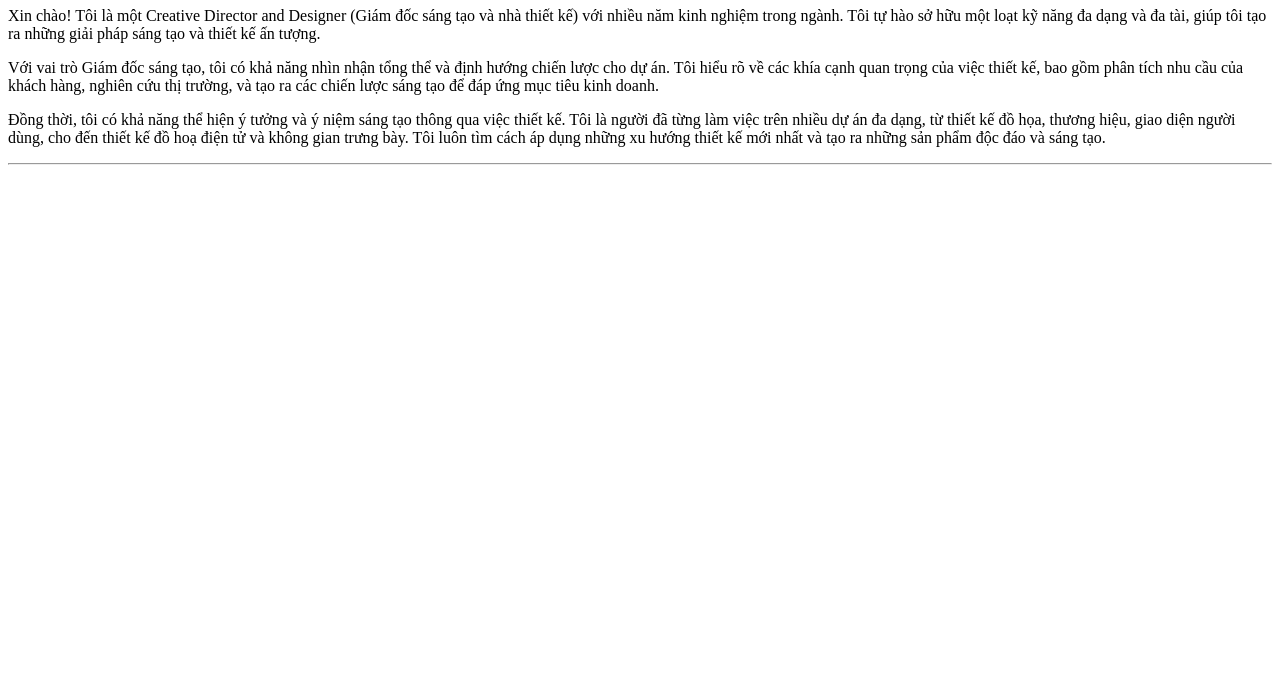
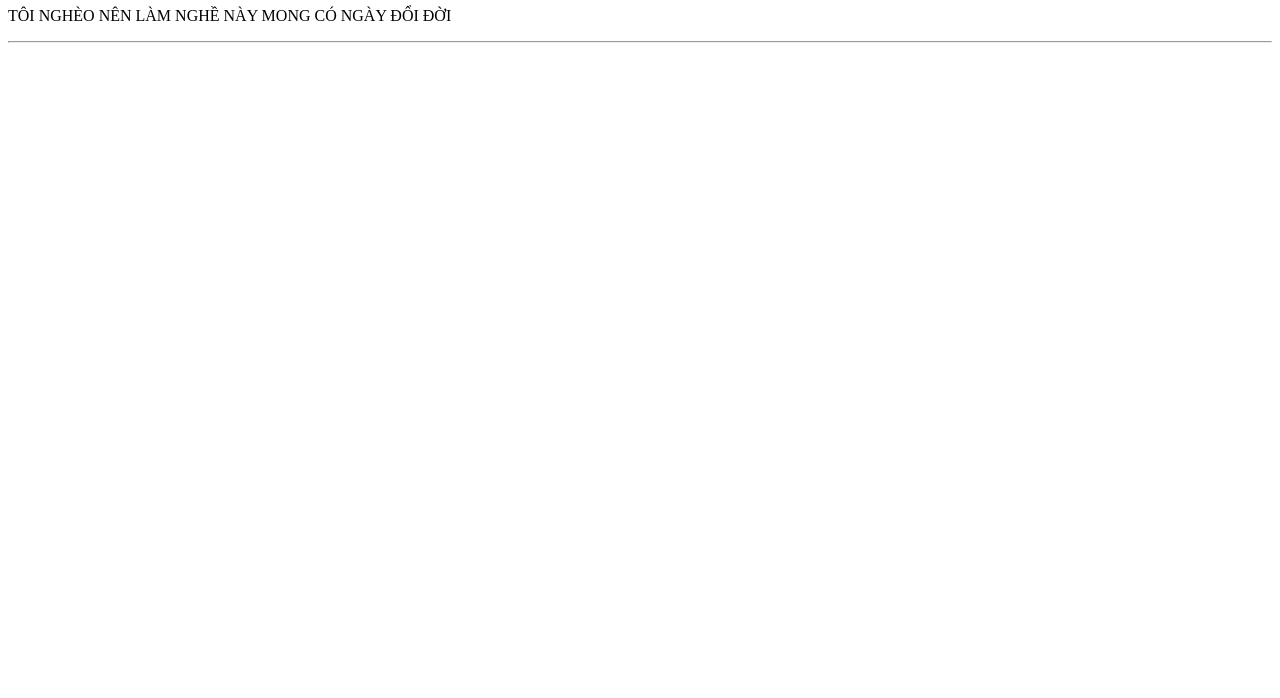
Before and after one commit to Funame2022/Coding-Space, a plain HTML site: page more-info/my-skill.html in a window 1280 px wide. Shown: the part 102-800 px from the top of the page. Drawn offline with Linux system fonts and the light colour scheme.

Commit message:
cập nhật nội dung

```diff
--- a/more-info/my-skill.html
+++ b/more-info/my-skill.html
@@ -16,16 +16,7 @@
   <a href="./my-skill.html"><button>My skill</button></a>
 
   <h1>My skill</h1>
-  <p>Xin chào! Tôi là một Creative Director and Designer (Giám đốc sáng tạo và nhà thiết kế) với nhiều năm kinh nghiệm
-    trong ngành. Tôi tự hào sở hữu một loạt kỹ năng đa dạng và đa tài, giúp tôi tạo ra những giải pháp sáng tạo và thiết
-    kế ấn tượng.</p>
-  <p>Với vai trò Giám đốc sáng tạo, tôi có khả năng nhìn nhận tổng thể và định hướng chiến lược cho dự án. Tôi hiểu rõ
-    về các khía cạnh quan trọng của việc thiết kế, bao gồm phân tích nhu cầu của khách hàng, nghiên cứu thị trường, và
-    tạo ra các chiến lược sáng tạo để đáp ứng mục tiêu kinh doanh.</p>
-  <p>Đồng thời, tôi có khả năng thể hiện ý tưởng và ý niệm sáng tạo thông qua việc thiết kế. Tôi là người đã từng làm
-    việc trên nhiều dự án đa dạng, từ thiết kế đồ họa, thương hiệu, giao diện người dùng, cho đến thiết kế đồ hoạ điện
-    tử và không gian trưng bày. Tôi luôn tìm cách áp dụng những xu hướng thiết kế mới nhất và tạo ra những sản phẩm độc
-    đáo và sáng tạo.</p>
+  <p>TÔI NGHÈO NÊN LÀM NGHỀ NÀY MONG CÓ NGÀY ĐỔI ĐỜI</p>
   <hr>
 
 </body>
```
